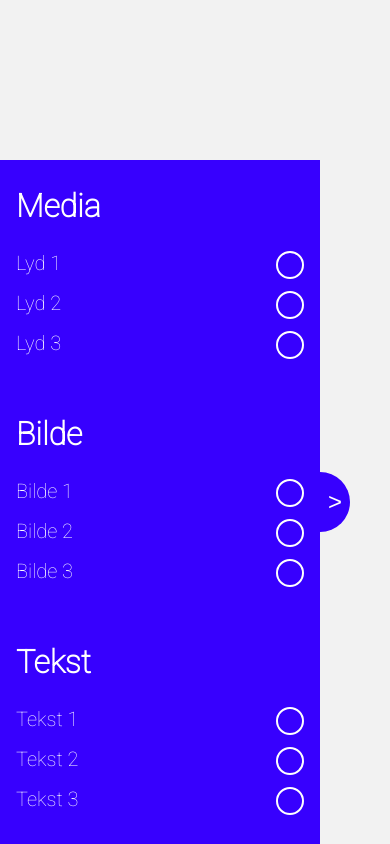
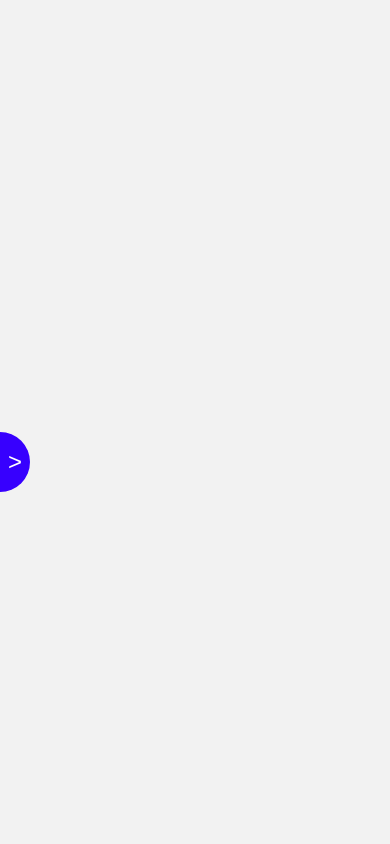
Before and after one commit to IT2810/it2810-webutvikling-h18-prosjekt-2-gruppe-04, a React (Create React App) app in the folder prosjekt2/: page / in a window 390 px wide. Built offline with nearby package versions, Linux system fonts and the light colour scheme.

Commit message:
#5 created component for individual radio-buttons. made sidebar responsive.

```diff
--- a/prosjekt2/package.json
+++ b/prosjekt2/package.json
@@ -5,7 +5,8 @@
   "dependencies": {
     "react": "^16.4.2",
     "react-dom": "^16.4.2",
-    "react-scripts": "1.1.5"
+    "react-scripts": "1.1.5",
+    "prop-types": "latest"
   },
   "scripts": {
     "start": "react-scripts start",
--- /dev/null
+++ b/prosjekt2/src/components/CustomRadioButton.js
@@ -0,0 +1,34 @@
+import React, { Component } from 'react';
+import '../styles/CustomRadioButton.css';
+import PropTypes from 'prop-types';
+
+class CustomRadioButton extends Component {
+
+    componentDidMount() {
+        if (this.props.checked) {
+            let radio = this.refs[this.props.value];
+            radio.checked = true;
+        }
+    }
+
+    render() {
+        return (
+            <label>
+                {this.props.title}
+                <input type='radio' className="sidebar-radio" name={this.props.groupname} value={this.props.value}
+                       ref={this.props.value} />
+                <span className="custom-radio" />
+            </label>
+        );
+    }
+
+    static propTypes={
+        title: PropTypes.string,
+        groupname: PropTypes.string,
+        value: PropTypes.string,
+        checked: PropTypes.bool,
+    }
+
+}
+
+export default CustomRadioButton;
--- a/prosjekt2/src/components/Sidebar.js
+++ b/prosjekt2/src/components/Sidebar.js
@@ -1,67 +1,57 @@
 import React, { Component } from 'react';
 import '../styles/Sidebar.css';
+import CustomRadioButton from "./CustomRadioButton";
 
 class Sidebar extends Component {
+
+    constructor(props) {
+        super(props);
+        this.toggleNav = this.toggleNav.bind(this);
+        this.state = {
+            isNavClosed: true,
+        };
+    }
+
+    componentDidMount() {
+        window.addEventListener("resize", this.resize.bind(this));
+        this.resize();
+    }
+
+    toggleNav() {
+        this.setState(state => ({isNavClosed: !state.isNavClosed}));
+    }
+
+    resize() {
+        this.setState({
+            smallScreen: window.innerWidth <= 780,
+        });
+    }
+
     render() {
         return (
-            <div className="sidebar">
+            <div className="sidebar" style={{width: (this.state.isNavClosed && this.state.smallScreen) ? "0" : "20rem"}}>
                 <div className="sidebar-radio-wrapper">
                     <h2 className="sidebar-subtitle">Media</h2>
-
-                    <label>Lyd 1
-                        <input type='radio' className="sidebar-radio" name='media' />
-                        <span className="custom-radio"/>
-                    </label>
-
-                    <label>Lyd 2
-                        <input type='radio' className="sidebar-radio" name='media' />
-                        <span className="custom-radio"/>
-                    </label>
-
-                    <label>Lyd 3
-                        <input type='radio' className="sidebar-radio" name='media' />
-                        <span className="custom-radio"/>
-                    </label>
+                    <CustomRadioButton title={"Lyd 1"} groupname={"media"} value={"lyd1"} checked={true} />
+                    <CustomRadioButton title={"Lyd 2"} groupname={"media"} value={"lyd2"} />
+                    <CustomRadioButton title={"Lyd 3"} groupname={"media"} value={"lyd3"} />
                 </div>
 
                 <div className="sidebar-radio-wrapper">
                     <h2 className="sidebar-subtitle">Bilde</h2>
-
-                    <label>Bilde 1
-                        <input type='radio' className="sidebar-radio" name='picture' />
-                        <span className="custom-radio"/>
-                    </label>
-
-                    <label>Bilde 2
-                        <input type='radio' className="sidebar-radio" name='picture' />
-                        <span className="custom-radio"/>
-                    </label>
-
-                    <label>Bilde 3
-                        <input type='radio' className="sidebar-radio" name='picture' />
-                        <span className="custom-radio"/>
-                    </label>
+                    <CustomRadioButton title={"Bilde 1"} groupname={"picture"} value={"bilde1"} checked={true} />
+                    <CustomRadioButton title={"Bilde 2"} groupname={"picture"} value={"bilde2"}/>
+                    <CustomRadioButton title={"Bilde 3"} groupname={"picture"} value={"bilde3"}/>
                 </div>
 
                 <div className="sidebar-radio-wrapper">
                     <h2 className="sidebar-subtitle">Tekst</h2>
-
-                    <label>Tekst 1
-                        <input type='radio' className="sidebar-radio" name='text' />
-                        <span className="custom-radio"/>
-                    </label>
-
-                    <label>Tekst 2
-                        <input type='radio' className="sidebar-radio" name='text' />
-                        <span className="custom-radio"/>
-                    </label>
-
-                    <label>Tekst 3
-                        <input type='radio' className="sidebar-radio" name='text' />
-                        <span className="custom-radio"/>
-                    </label>
+                    <CustomRadioButton title={"Tekst 1"} groupname={"text"} value={"text1"} checked={true} />
+                    <CustomRadioButton title={"Tekst 2"} groupname={"text"} value={"text2"}/>
+                    <CustomRadioButton title={"Tekst 3"} groupname={"text"} value={"text3"}/>
                 </div>
-                <button type="button" className="sidebar-button">></button>
+                <button type="button" style={{marginLeft: this.state.isNavClosed ? "0" : "20rem"}}
+                        className="sidebar-button" onClick={this.toggleNav}>></button>
             </div>
         );
     }
--- a/prosjekt2/src/styles/App.css
+++ b/prosjekt2/src/styles/App.css
@@ -1,6 +1,9 @@
 .grid-wrapper {
     display: grid;
-    grid-template-areas: 'header header' 'topbar topbar' 'sidebar gallery' ;
+    grid-template-areas:
+            'header header'
+            'topbar topbar'
+            'sidebar gallery';
     grid-template-columns: 20rem auto ;
     grid-template-rows: 5rem 5rem auto;
     height: 100%;
@@ -17,3 +20,22 @@
 .gallery {
     grid-area: gallery;
 }
+
+@media only screen and (max-width: 780px) {
+    .grid-wrapper {
+        grid-template-areas:
+                'header'
+                'gallery';
+        grid-template-columns: auto;
+        grid-template-rows: 5rem auto;
+    }
+
+    .topbar {
+        display: none;
+    }
+
+    .header {
+        grid-area: header;
+    }
+
+}
--- /dev/null
+++ b/prosjekt2/src/styles/CustomRadioButton.css
@@ -0,0 +1,52 @@
+/*
+ * Part of this code is inspired from a w3schools demo of custom radiobuttons:
+ * https://www.w3schools.com/howto/tryit.asp?filename=tryhow_css_custom_radio
+ */
+
+.sidebar-radio {
+    opacity: 0;
+    width: 24px;
+    height: 24px;
+}
+
+.sidebar-radio-wrapper label {
+    height: 3rem;
+    font-size: 20px;
+    display: flex;
+    justify-content: space-between;
+    align-items: center;
+}
+
+.sidebar-radio-wrapper label:hover .custom-radio {
+    background-color: rgba(0,0,0,0.15);
+}
+
+.sidebar-radio-wrapper input:checked ~ .custom-radio:after {
+    display: block;
+    -webkit-transition: all 0.2s ease;
+    transition: all 0.2s ease;
+    width: 18px;
+    height: 18px;
+    top: 3px;
+    left: 3px;
+    background-color: #fff;
+}
+
+.sidebar-radio-wrapper .custom-radio:after {
+    content: '';
+    position: relative;
+    border-radius: 100%;
+    top: 12px;
+    left: 12px;
+    width: 0;
+    height: 0;
+}
+
+.custom-radio {
+    display: inline-block;
+    width: 24px;
+    height: 24px;
+    border: 2px solid #fff;
+    border-radius: 100%;
+    background-color: #3700fe;
+}
--- a/prosjekt2/src/styles/Sidebar.css
+++ b/prosjekt2/src/styles/Sidebar.css
@@ -1,7 +1,3 @@
-/*
- * Part of this code is inspired from a w3schools demo of custom radiobuttons:
- * https://www.w3schools.com/howto/tryit.asp?filename=tryhow_css_custom_radio
- */
 
 .sidebar {
     grid-area: sidebar;
@@ -10,6 +6,10 @@
     flex-direction: column;
     justify-content: space-evenly;
     color: #ffffff;
+    -webkit-transition: 0.5s;
+    transition: 0.5s;
+    overflow-x: hidden;
+    min-height: 30rem;
 }
 
 .sidebar-radio-wrapper {
@@ -19,59 +19,12 @@
     margin: 0 1em;
 }
 
-.sidebar-radio-wrapper label {
-    height: 2em;
-    font-size: 20px;
-    display: flex;
-    justify-content: space-between;
-}
-
-.sidebar-radio-wrapper label:hover .custom-radio {
-    background-color: rgba(0,0,0,0.15);
-}
-
-.sidebar-radio-wrapper input:checked ~ .custom-radio:after {
-    display: block;
-    -webkit-transition: all 0.2s ease;
-    transition: all 0.2s ease;
-    width: 12px;
-    height: 12px;
-    top: 6px;
-    left: 6px;
-    background-color: #fff;
-}
-
-.sidebar-radio-wrapper .custom-radio:after {
-    content: '';
-    position: relative;
-    border-radius: 100%;
-    top: 12px;
-    left: 12px;
-    width: 0;
-    height: 0;
-}
-
-.sidebar-radio {
-    opacity: 0;
-    width: 24px;
-    height: 24px;
-
-}
-
-.custom-radio {
-    display: inline-block;
-    width: 24px;
-    height: 24px;
-    border: 2px solid #fff;
-    border-radius: 100%;
-    background-color: #3700fe;
-}
-
 .sidebar-subtitle {
     font-size: 32px;
 }
 
 .sidebar-button {
+    display: none;
     position: absolute;
     font-size: 24px;
     height: 60px;
@@ -82,6 +35,8 @@
     border-top-right-radius: 70px;
     background-color: #3700fe;
     color: white;
+    -webkit-transition: 0.5s;
+    transition: 0.5s;
 }
 
 .sidebar-button:hover {
@@ -91,3 +46,22 @@
 .sidebar-button:focus {
     outline: none;
 }
+
+@media only screen and (max-width: 780px) {
+    .sidebar-button {
+        display: block;
+    }
+
+    .sidebar {
+        grid-area: gallery;
+        z-index: 99;
+    }
+}
+
+@media only screen and (max-height: 720px) {
+    .sidebar-subtitle {
+        font-size: 24px;
+        margin: 1rem 0;
+    }
+
+}
```
